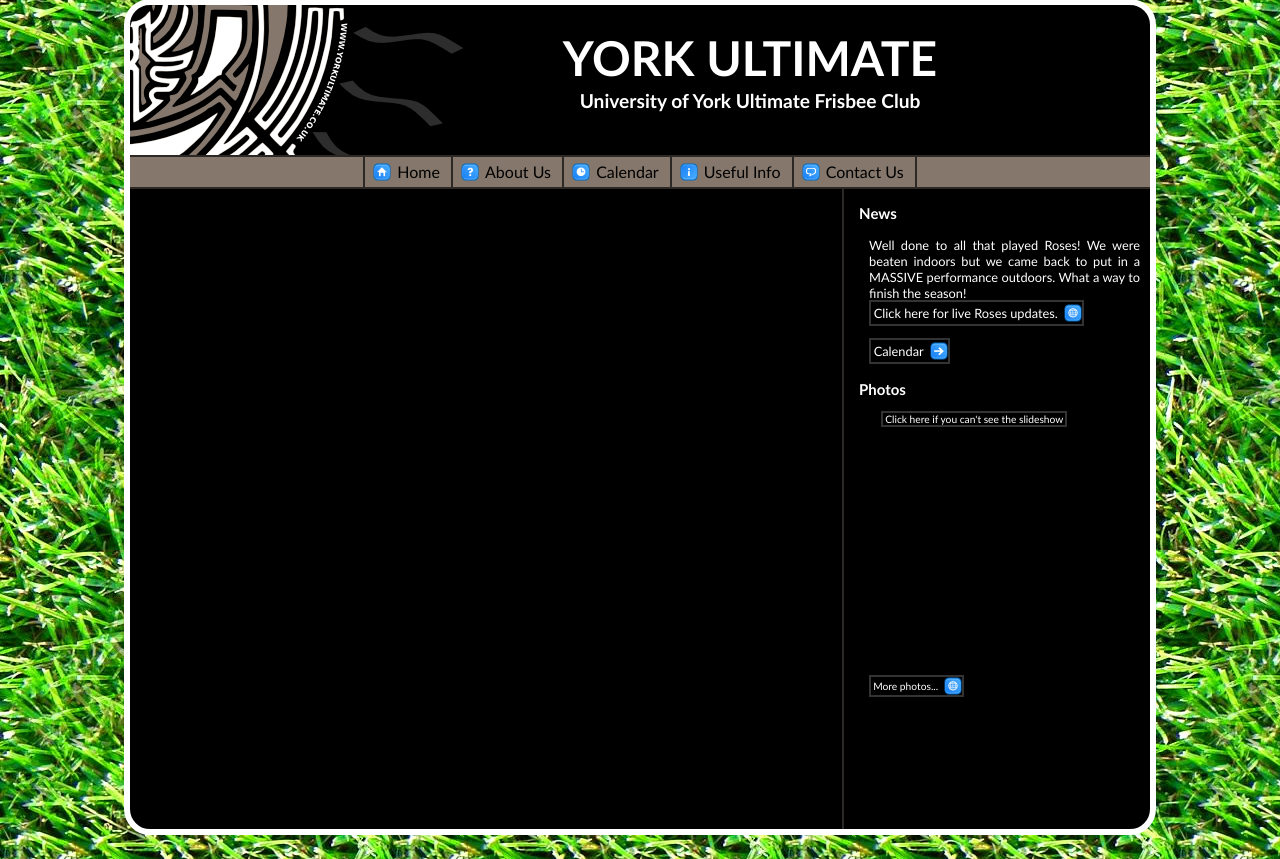
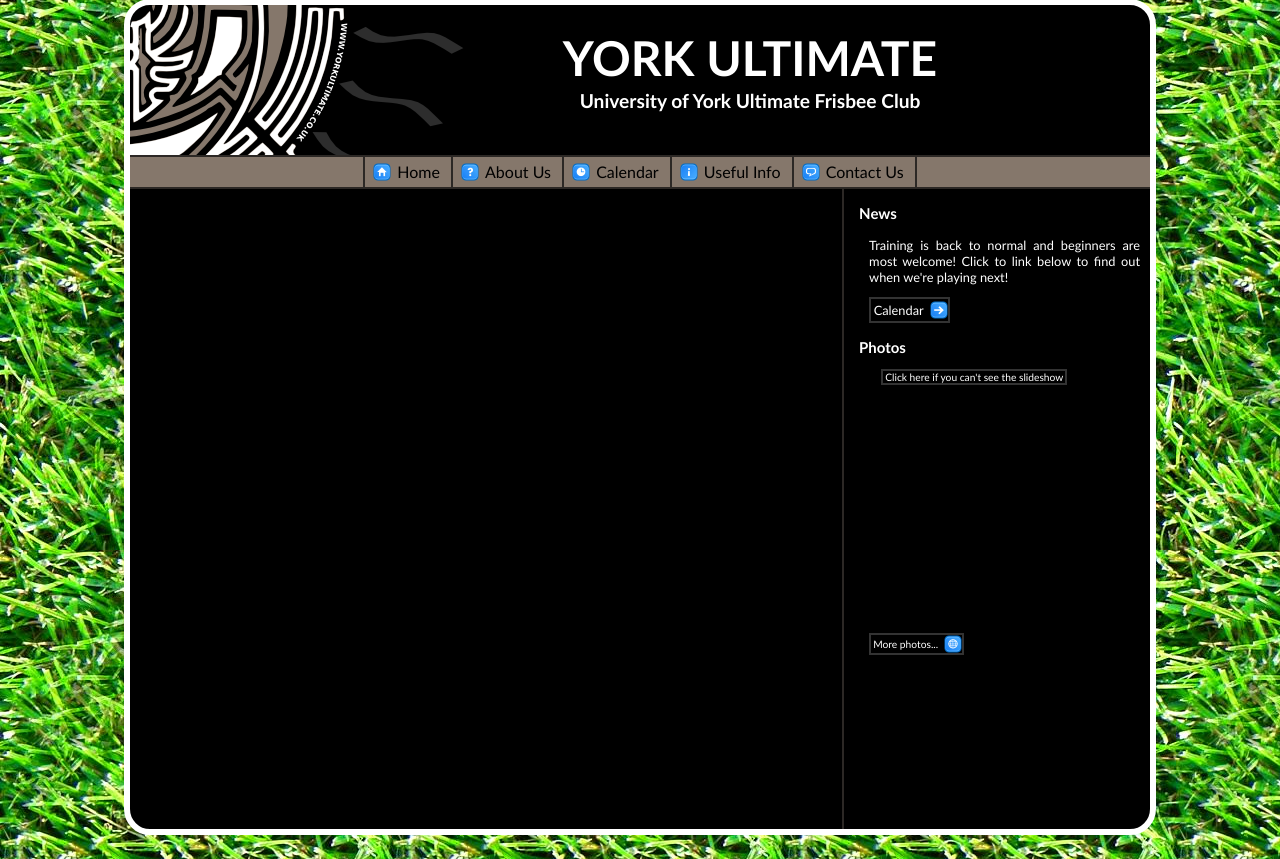
Before and after one commit to emorrp1/yufc-website, a PHP site: page /header.php in a window 1280 px wide. Shown: the part 25-884 px from the top of the page. Run offline with PHP 8.4, Linux system fonts and the light colour scheme; data that the repository does not hold is empty.

Commit message:
extracted css hacks to separate files to prevent errors, new news, upload script
git-svn-id: https://svn2.assembla.com/svn/yorkultimate@37 d6e9c351-0237-4953-a62f-a7a1ee97849f

```diff
--- a/htdocs/css/default.css
+++ b/htdocs/css/default.css
@@ -29,16 +29,6 @@ div#body{
 	background-image:url(images/border.gif);
 	background-repeat:repeat-y;
 	background-position:top right;
-}
-
-/* borders */
-div#page{
-	-webkit-border-radius: 26px;
-	-moz-border-radius: 26px;
-}
-div#header{
-	-moz-border-radius-topleft: 26px;
-	-webkit-border-top-left-radius: 26px;
 }
 
 /*header*/
--- /dev/null
+++ b/htdocs/css/gecko.css
@@ -0,0 +1,7 @@
+/* borders */
+div#page{
+	-moz-border-radius: 26px;
+}
+div#header{
+	-moz-border-radius-topleft: 26px;
+}
--- /dev/null
+++ b/htdocs/css/webkit.css
@@ -0,0 +1,7 @@
+/* borders */
+div#page{
+	-webkit-border-radius: 26px;
+}
+div#header{
+	-webkit-border-top-left-radius: 26px;
+}
--- a/htdocs/footer.php
+++ b/htdocs/footer.php
@@ -6,7 +6,7 @@
 				</p>
 				<p>
     				<a target="_blank" href="http://validator.w3.org/check?uri=referer"><img src="images/w3c/valid_xhtml.gif" alt="XHTML Valid"/></a>
-                    <a target="_blank" href="http://jigsaw.w3.org/css-validator/validator?uri=http://www.yorkultimate.co.uk" onclick="window.open('http://jigsaw.w3.org/css-validator/validator?uri='+window.location);return false;"><img src="images/w3c/valid_css.gif" alt="CSS Valid"/></a>
+                    <a target="_blank" href="http://jigsaw.w3.org/css-validator/validator?uri=http://www-users.york.ac.uk/~socs311/css/default.css"><img src="images/w3c/valid_css.gif" alt="CSS Valid"/></a>
                 </p>
 			</div>
 		</div><?php /* page */ ?>
--- a/htdocs/header.php
+++ b/htdocs/header.php
@@ -16,6 +16,8 @@
 		<script type="text/javascript" src="js/cookies.js"></script>
 		<link rel="shortcut icon" href="images/favicon.ico"/>
 		<?php echo $head_include; ?>
+		<link rel="stylesheet" type="text/css" href="css/gecko.css" />
+		<link rel="stylesheet" type="text/css" href="css/webkit.css" />
 	</head>
 	<body>
 		<div id="page">
--- a/htdocs/news.php
+++ b/htdocs/news.php
@@ -1,7 +1,5 @@
 <p>
-	Well done to all that played Roses! We were beaten indoors but we came back to put in a MASSIVE performance outdoors. What a way to finish the season!
-	<br />
-	<a class="external link" href="http://www.roses2009.com">Click here for live Roses updates.</a>
+	Training is back to normal and beginners are most welcome! Click to link below to find out when we're playing next!
 </p>
 <p>
 	<a class="internal link" href="calendar.php#calendar">Calendar</a>
```
Also changed, not shown: 1 other file.
